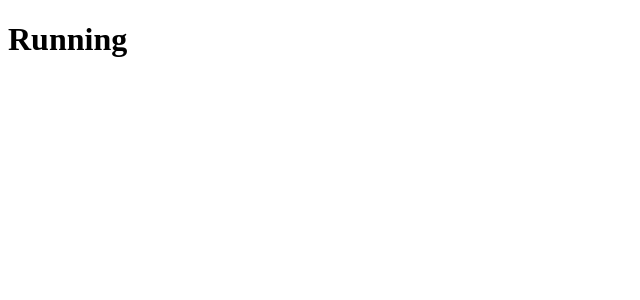
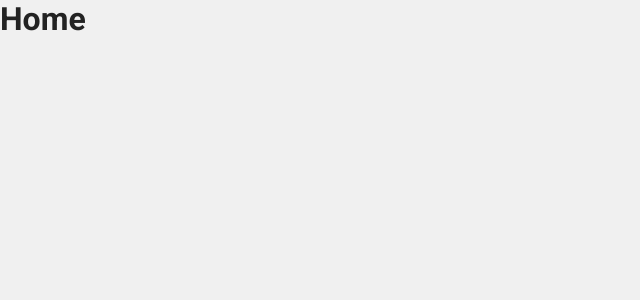
Before and after one commit to Woodsphreaker/rocketseat---bootcamp-v9---project-1-gobarber, a React (Create React App) app in the folder frontend/: page / in a window 1280 px wide. Shown: the top 300 px of the page, without its empty margins (0-640 px from the left). Built offline with nearby package versions, Linux system fonts and the light colour scheme.

Commit message:
feat: added styled components and router-dom

```diff
--- a/frontend/package.json
+++ b/frontend/package.json
@@ -8,7 +8,9 @@
     "@testing-library/user-event": "^7.1.2",
     "react": "^16.13.1",
     "react-dom": "^16.13.1",
-    "react-scripts": "3.4.1"
+    "react-router-dom": "^5.1.2",
+    "react-scripts": "3.4.1",
+    "styled-components": "^5.0.1"
   },
   "scripts": {
     "start": "react-scripts start",
--- a/frontend/src/App.js
+++ b/frontend/src/App.js
@@ -1,8 +1,11 @@
 import React from 'react'
+import Routes from './routes'
+import GlobalStyles from './styles/globalStyles'
 
 const App = () => (
   <>
-    <h1>Running</h1>
+    <GlobalStyles />
+    <Routes />
   </>
 )
 
--- /dev/null
+++ b/frontend/src/routes.js
@@ -0,0 +1,12 @@
+import React from 'react'
+import { BrowserRouter as Router, Route, Switch } from 'react-router-dom'
+
+const Routes = () => (
+  <Router>
+    <Switch>
+      <Route path="/" exact component={() => <h1>Home</h1>} />
+    </Switch>
+  </Router>
+)
+
+export default Routes
--- /dev/null
+++ b/frontend/src/styles/globalStyles.js
@@ -0,0 +1,34 @@
+import { createGlobalStyle } from 'styled-components'
+
+export default createGlobalStyle`
+
+  @import url('https://fonts.googleapis.com/css?family=Roboto:400,500,700&display=swap');
+
+  * {
+    margin: 0;
+    padding: 0;
+    outline: 0;
+    box-sizing: border-box
+  }
+
+  body {
+    min-height: 100%
+  }
+
+  body {
+    font-size: 400 14px;
+    font-family: Roboto, sans-serif;
+    background-color: #f0f0f0;
+    -web-kit-smoothing: antialised !important
+  }
+
+  body, input, textarea, button {
+    color: #222;
+    font-size: 400 18px;
+    font-family: Roboto, sans-serif;
+  }
+
+  button {
+    cursor: pointer !important;
+  }
+`
```
Also changed, not shown: 1 other file (tests, documents, lock files or other folders).
